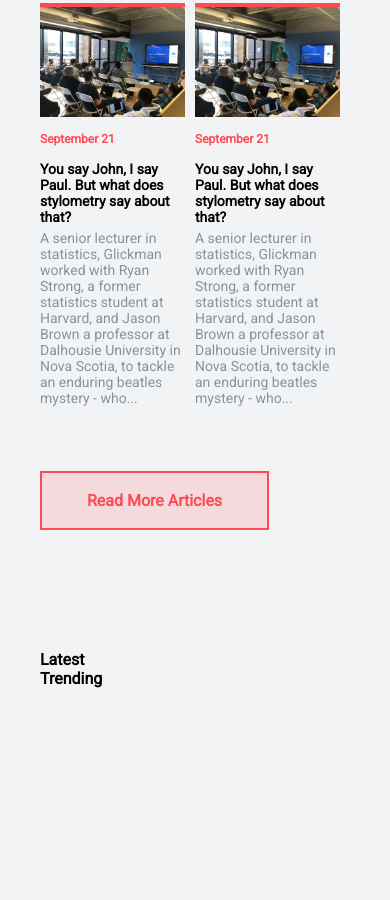
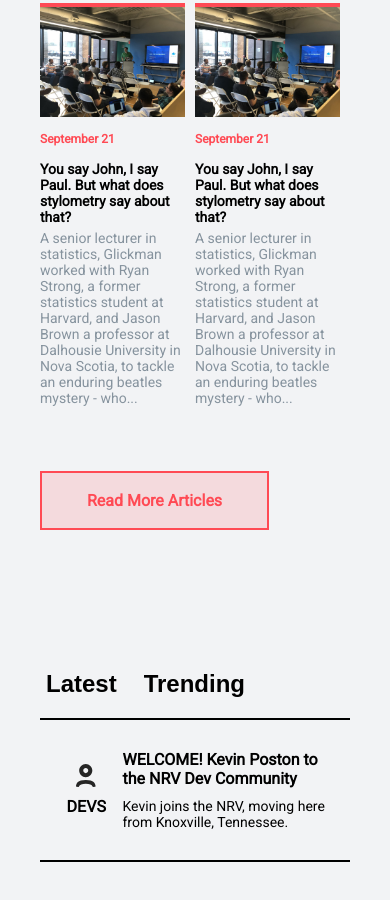
Before and after one commit to nrvdev/nrv-styleguide, a website: page public/index.html in a window 390 px wide. Shown: the part 2325-3225 px from the top of the page. Before the commit the page ends 3133 px from the top, so only its background shows below. Drawn offline with nearby package versions, Linux system fonts and the light colour scheme; files that its build step writes are made by us from their sources.

Commit message:
Worked on styling activity component for mobile.

```diff
--- a/public/index.html
+++ b/public/index.html
@@ -162,16 +162,30 @@
     </div>
 
 
-    <section class="trending-component">
+    <section class="activity-component">
       <ul class="category-toggles">
-        <li>Latest</li>
-        <li>Trending</li>
+        <li>
+          <button class="button-link">
+            <h2>Latest</h2>
+          </button>
+        </li>
+        <li>
+          <button class="button-link">
+            <h2>Trending</h2>
+          </button>
+        </li>
       </ul>
-      <ul class="trending-list">
-        <li></li>
-        <li></li>
-        <li></li>
-        <li></li>
+      <ul class="activity-list">
+        <li>
+          <div class="type-icon-wrapper">
+            <img src="./assets/images/icon-single-user.svg" alt="Devs Icon">
+            <div class="type-label">Devs</div>
+          </div>
+          <div class="details">
+            <h3>WELCOME! Kevin Poston to the NRV Dev Community</h3>
+            <p>Kevin joins the NRV, moving here from Knoxville, Tennessee.</p>
+          </div>
+        </li>
       </ul>
     </section>
 
--- a/src/styles/base/classes.scss
+++ b/src/styles/base/classes.scss
@@ -47,6 +47,20 @@
   }
 }
 
+.button-link {
+  outline: none; // active state compensates for lack of outline
+  padding-top: 10px;
+  padding-bottom: 10px;
+
+  &:active,
+  &:hover,
+  &:focus {
+    color: $dark-coral;
+    padding-bottom: 6px;
+    border-bottom: 4px solid $dark-coral;
+  }
+}
+
 @media (min-width: $tablet) {
 
 }
--- /dev/null
+++ b/src/styles/components/activity.scss
@@ -0,0 +1,71 @@
+@import '../sass.scss';
+
+.activity-component {
+
+  .category-toggles {
+    display: flex;
+
+    li {
+      padding-top: 10px;
+      padding-bottom: 10px;
+      margin-right: 15px;
+
+      h2 {
+        margin: 0;
+      }
+    }
+
+    li:last-child {
+      margin-right: 0;
+    }
+  }
+
+  .activity-list {
+    border-top: 2px solid black;
+
+    li {
+      border-bottom: 2px solid black;
+      padding-left: 10px;
+      padding-right: 10px;
+      padding-top: 30px;
+      padding-bottom: 30px;
+      display: flex;
+      align-items: center;
+
+      .type-icon-wrapper {
+        width: 25%;
+        display: flex;
+        align-items: center;
+        justify-content: center;
+        flex-direction: column;
+
+        .type-label {
+          margin-top: 10px;
+          text-transform: uppercase;
+        }
+      }
+
+      .details {
+        width: 75%;
+
+        h3 {
+          @include rem(font-size, 16px);
+          margin: 0;
+        }
+
+        p {
+          margin: 0;
+          margin-top: 10px;
+        }
+      }
+    }
+  }
+
+  @media (min-width: $tablet) {
+
+  }
+
+  @media (min-width: $desktop) {
+
+  }
+}
--- a/src/styles/components/components.scss
+++ b/src/styles/components/components.scss
@@ -3,3 +3,4 @@
 @import './hero.scss';
 @import './events.scss';
 @import './news.scss';
+@import './activity.scss';
```
Also changed, not shown: public/assets/images/icon-single-user.svg (added).
